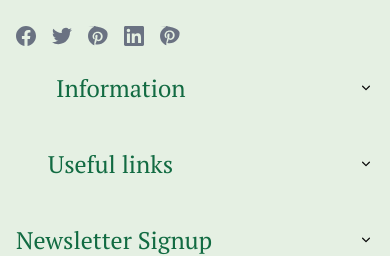
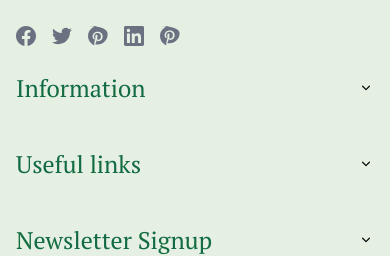
Before and after one commit to Anshuman489/amritakesham-store, a Next.js app: page / in a window 390 px wide. Shown: the part 1340-1596 px from the top of the page. Built offline with nearby package versions, Linux system fonts and the light colour scheme.

Commit message:
fixed small screens for footer

```diff
--- a/src/components/Footer.tsx
+++ b/src/components/Footer.tsx
@@ -159,7 +159,7 @@ export function Footer() {
           </div>
 
           {/* Information Column */}
-          <div className="ml-10">
+          <div className="lg:ml-10">
             {/* Mobile toggle header */}
             <button
               type="button"
@@ -269,7 +269,7 @@ export function Footer() {
           </div>
 
           {/* Useful Links Column */}
-          <div className="ml-8">
+          <div className="lg:ml-8">
             {/* Mobile toggle header */}
             <button
               type="button"
@@ -379,7 +379,7 @@ export function Footer() {
           </div>
 
           {/* Newsletter Signup Column */}
-          <div>
+          <div className="lg:mr-2">
             {/* Mobile toggle header */}
             <button
               type="button"
```
